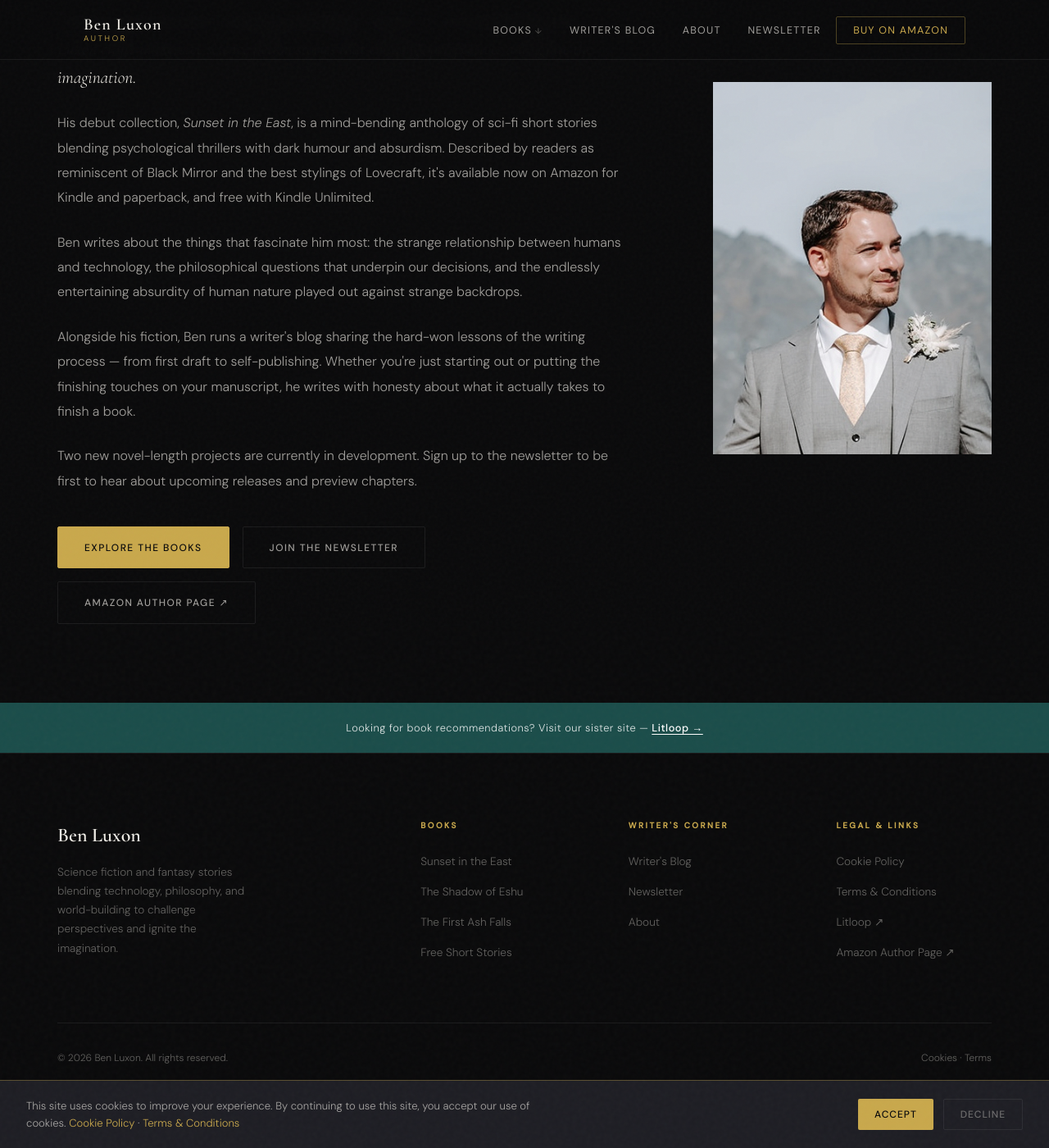
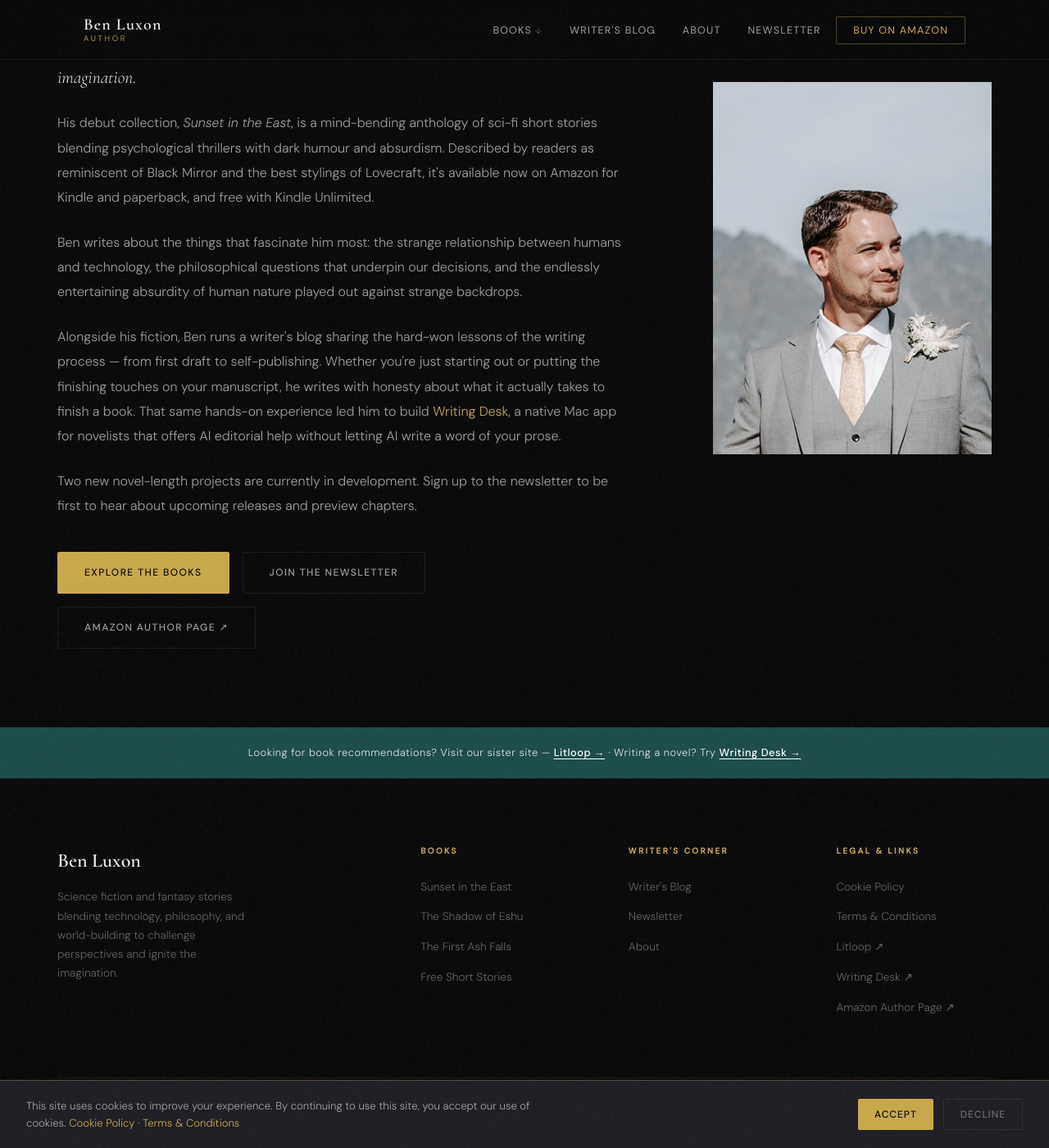
Before and after one commit to bluxon92-bit/benluxonauthor.com, a Jekyll site: the page built from about/index.html, in a window 1280 px wide and 1400 px high, scrolled down 443 px. Shown: the whole window at 82% size. Built offline with Jekyll 4.4.1, drawn with Linux system fonts in a browser that asks for light colours.

Commit message:
added writing desk backlink

```diff
--- a/_includes/footer.html
+++ b/_includes/footer.html
@@ -32,6 +32,7 @@
           <li><a href="{{ '/cookie-policy/' | relative_url }}">Cookie Policy</a></li>
           <li><a href="{{ '/terms/' | relative_url }}">Terms &amp; Conditions</a></li>
           <li><a href="https://www.litloop.co" target="_blank" rel="noopener">Litloop ↗</a></li>
+          <li><a href="https://writingdeskapp.com/" target="_blank" rel="noopener">Writing Desk ↗</a></li>
           <li><a href="{{ site.author.amazon }}" target="_blank" rel="noopener">Amazon Author Page ↗</a></li>
         </ul>
       </div>
--- a/_includes/sister-banner.html
+++ b/_includes/sister-banner.html
@@ -1,3 +1,3 @@
 <div class="sister-banner">
-  <p>Looking for book recommendations? Visit our sister site — <a href="htps://www.litloop.co" target="_blank" rel="noopener">Litloop →</a></p>
+  <p>Looking for book recommendations? Visit our sister site — <a href="https://www.litloop.co" target="_blank" rel="noopener">Litloop →</a> · Writing a novel? Try <a href="https://writingdeskapp.com/" target="_blank" rel="noopener">Writing Desk →</a></p>
 </div>
--- a/about/index.html
+++ b/about/index.html
@@ -26,7 +26,7 @@ permalink: /about/
 
       <p>Ben writes about the things that fascinate him most: the strange relationship between humans and technology, the philosophical questions that underpin our decisions, and the endlessly entertaining absurdity of human nature played out against strange backdrops.</p>
 
-      <p>Alongside his fiction, Ben runs a writer's blog sharing the hard-won lessons of the writing process — from first draft to self-publishing. Whether you're just starting out or putting the finishing touches on your manuscript, he writes with honesty about what it actually takes to finish a book.</p>
+      <p>Alongside his fiction, Ben runs a writer's blog sharing the hard-won lessons of the writing process — from first draft to self-publishing. Whether you're just starting out or putting the finishing touches on your manuscript, he writes with honesty about what it actually takes to finish a book. That same hands-on experience led him to build <a href="https://writingdeskapp.com/" target="_blank" rel="noopener">Writing Desk</a>, a native Mac app for novelists that offers AI editorial help without letting AI write a word of your prose.</p>
 
       <p>Two new novel-length projects are currently in development. Sign up to the newsletter to be first to hear about upcoming releases and preview chapters.</p>
 
```
Also changed, not shown: 1 other file.
